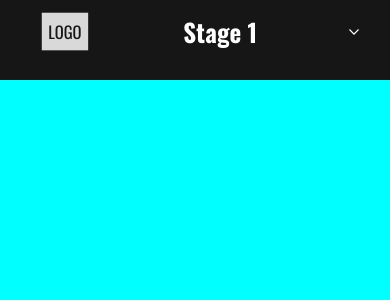
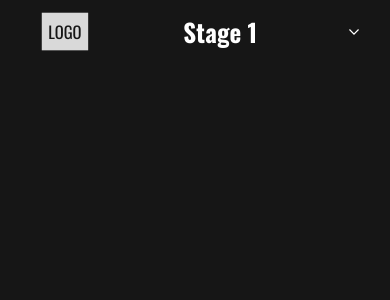
Before and after one commit to berekettussa123/color-builder, a React (Create React App) app: page / in a window 390 px wide. Shown: the top 300 px of the page. Built offline with nearby package versions, Linux system fonts and the light colour scheme; the HTML template or start-up script is replaced by a standard one.

Commit message:
helosssasakas

```diff
--- a/src/views/components/ui/MainContainer.scss
+++ b/src/views/components/ui/MainContainer.scss
@@ -66,8 +66,8 @@
     }
   }
   .main-container {
-    height: 100vh;
-    margin-top: 5rem;
+    // height: 100vh;
+    // margin-top: 5rem;
     background-color: aqua !important;
     .center-panel {
       flex: 1;
```
